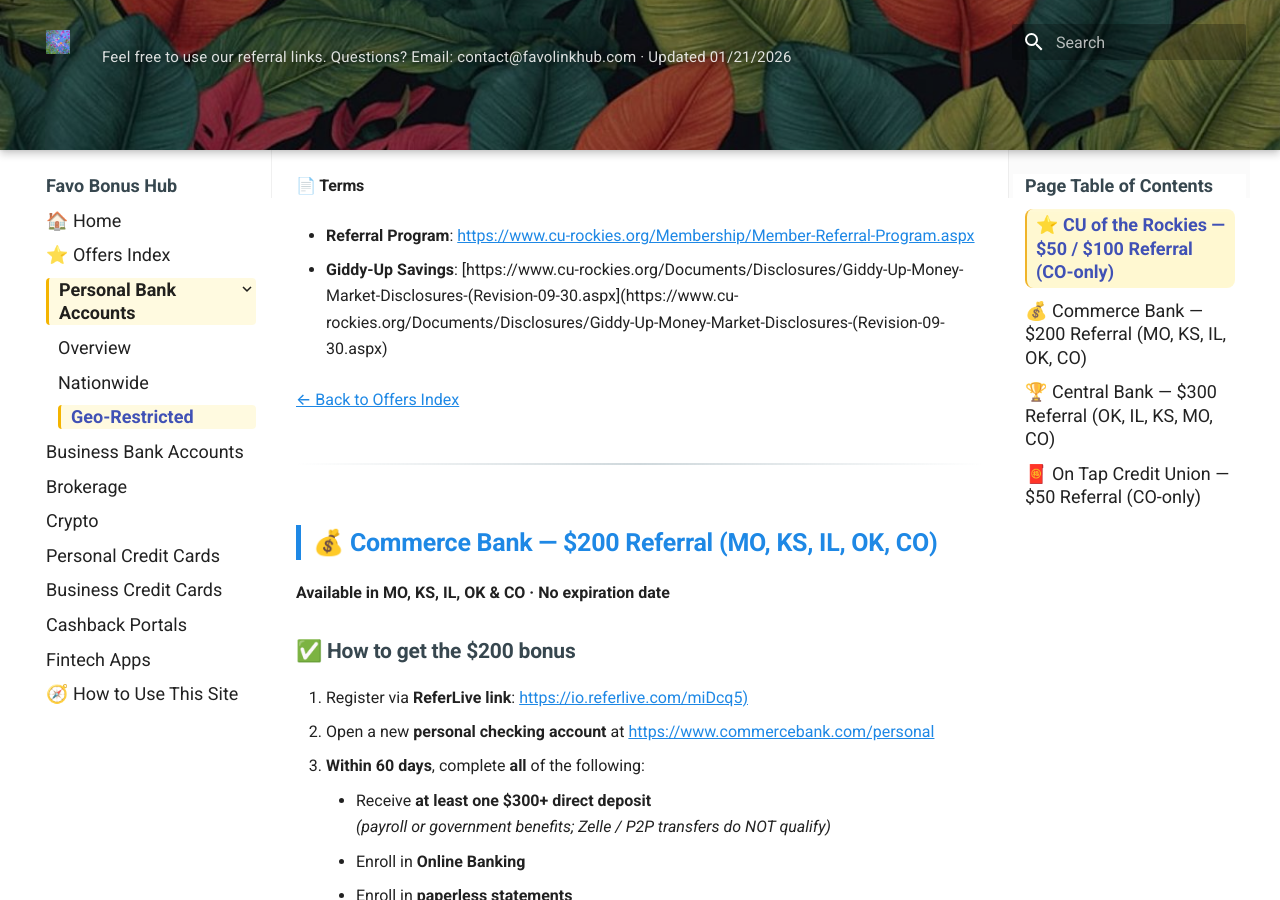
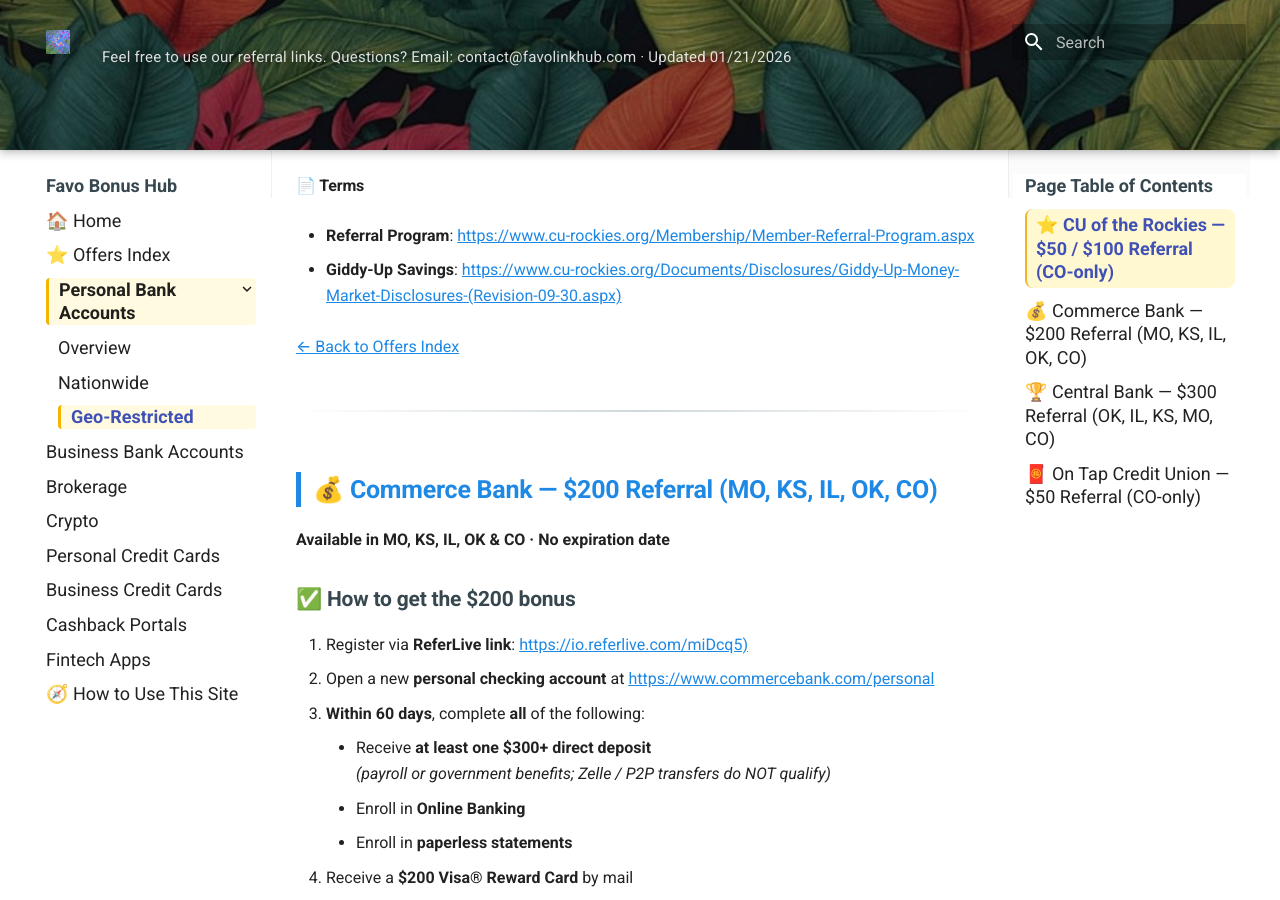
Before and after one commit to whispersofzephyr/favolinkhub-site, an MkDocs documentation site: the page built from docs/personal-bank-geo.md, in a window 1280 px wide and 900 px high, scrolled down 2064 px. Built offline with MkDocs 1.6.1 and Material for MkDocs 9.7.7, drawn with Linux system fonts in a browser that asks for light colours.

Commit message:
Update personal-bank-geo.md

```diff
--- a/docs/personal-bank-geo.md
+++ b/docs/personal-bank-geo.md
@@ -75,8 +75,7 @@ A CUR representative will call you **within 1 business day** to:
 
 - **Referral Program**: [https://www.cu-rockies.org/Membership/Member-Referral-Program.aspx](https://www.cu-rockies.org/Membership/Member-Referral-Program.aspx)
 
-- **Giddy-Up Savings**: [https://www.cu-rockies.org/Documents/Disclosures/Giddy-Up-Money-Market-Disclosures-(Revision-09-30.aspx](https://www.cu-rockies.org/Documents/Disclosures/Giddy-Up-Money-Market-Disclosures-(Revision-09-30.aspx)
-
+- **Giddy-Up Savings**: [https://www.cu-rockies.org/Documents/Disclosures/Giddy-Up-Money-Market-Disclosures-(Revision-09-30.aspx)](https://www.cu-rockies.org/Documents/Disclosures/Giddy-Up-Money-Market-Disclosures-\(Revision-09-30.aspx\))
 
 --8<-- "snippets/back-to-list.md"
 
```
